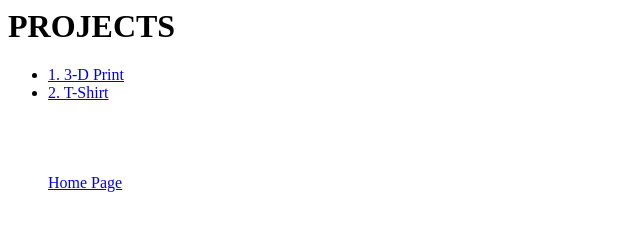
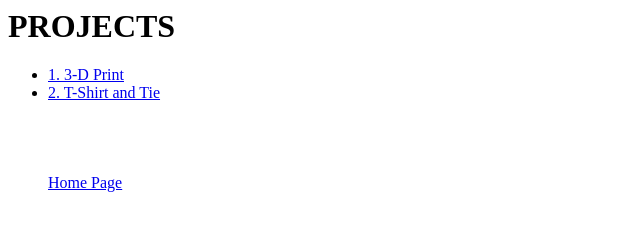
Before and after one commit to wrafab/hoffmans, a plain HTML site: page projects.html in a window 1280 px wide. Shown: the full height of the page, 0-640 px from the left. Drawn offline with Linux system fonts and the light colour scheme.

Commit message:
Update projects.html

```diff
--- a/projects.html
+++ b/projects.html
@@ -7,7 +7,7 @@
 
 <ul>
 <li><a href="http://fab.wra.net/hoffmans/3Dprint.html">1. 3-D Print</a></li>
-<li><a href="http://fab.wra.net/hoffmans/TShirt.html">2. T-Shirt</a></li>
+<li><a href="http://fab.wra.net/hoffmans/TShirt&Tie.html">2. T-Shirt and Tie</a></li>
 <br>
 <br>
 <br>
```
